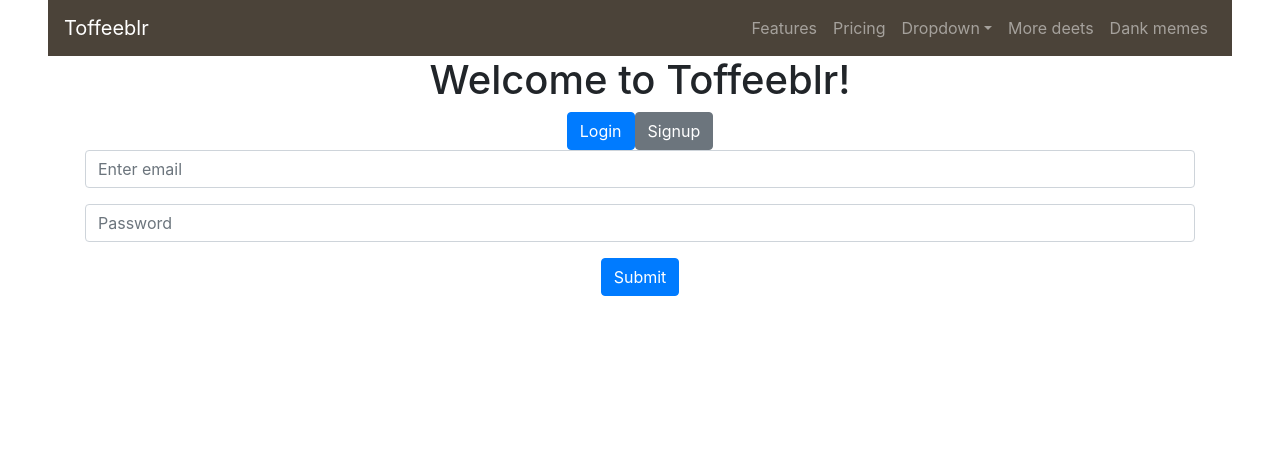
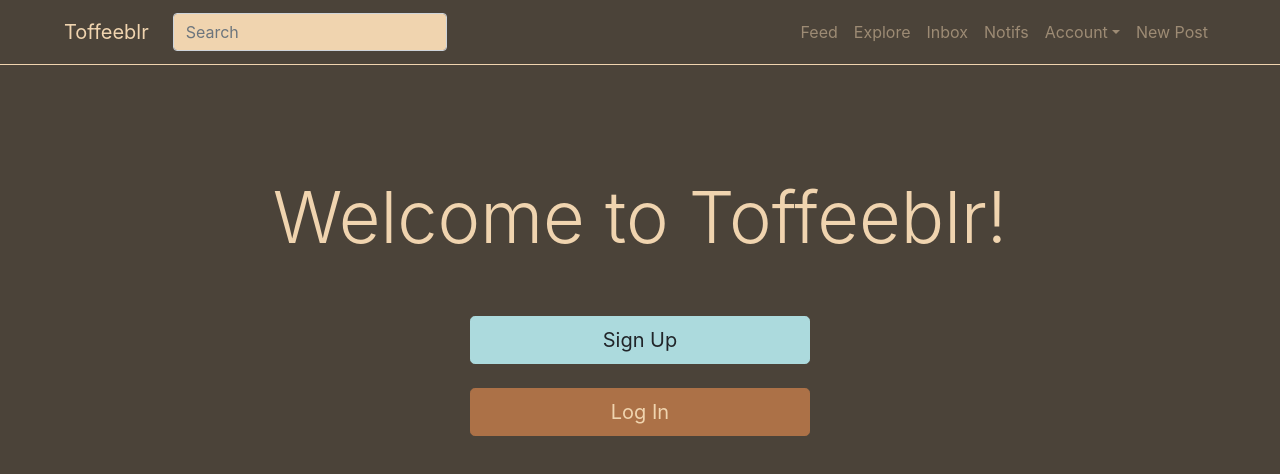
Before and after one commit to kaisucode/toffeeblr-frontend, a React (Create React App) app: page / in a window 1280 px wide. Shown: the top 474 px of the page. Built offline with nearby package versions, Linux system fonts and the light colour scheme.

Commit message:
Homepage, signup and login views, header, color palette

```diff
--- a/src/App.js
+++ b/src/App.js
@@ -1,49 +1,31 @@
-import logo from './logo.svg';
-import './styles/App.scss';
-
 import React, { Component } from 'react';
 import { Route } from 'react-router-dom';
+
+import Homepage from './views/Homepage';
 import Login from './views/Login';
 import Signup from './views/Signup';
 
 import { Container, Button, Col, Row } from 'react-bootstrap';
-import Navigation from './components/Navigation'
 import ToffeeblrHeader from './components/ToffeeblrHeader';
+import './styles/App.scss';
 
 function App() {
   return (
     <div className="App">
 
       <ToffeeblrHeader />
-      {
-      // <header className="App-header">
-      //   <img src={logo} className="App-logo" alt="logo" />
-      //   <p>
-      //     Edit <code>src/App.js</code> and save to reload.
-      //   </p>
-      //   <a
-      //     className="App-link"
-      //     href="https://reactjs.org"
-      //     target="_blank"
-      //     rel="noopener noreferrer"
-      //   >
-      //     Learn React
-      //   </a>
-      // </header>
-      }
-
       <Container>
         <Row className="row">
           <Col xs={12}>
-            <h1>Welcome to Toffeeblr!</h1>
 
-            <Navigation />
-            <Route exact path="/" component={Login} />
+            <Route exact path="/" component={Homepage} />
+            <Route exact path="/login" component={Login} />
             <Route exact path="/signup" component={Signup} />
 
           </Col>
         </Row>
       </Container>
+
     </div>
   );
 }
--- a/src/components/Navigation.js
+++ /dev/null
@@ -1,16 +0,0 @@
-import React from 'react';
-import { Link } from 'react-router-dom';
-
-export default function Navigation() {
-  return (
-    <div>
-      <Link className="btn btn-primary" to="/">
-        Login
-      </Link>
-
-      <Link className="btn btn-secondary" to="/signup">
-        Signup
-      </Link>
-    </div>
-  );
-}
--- a/src/components/ToffeeblrHeader.js
+++ b/src/components/ToffeeblrHeader.js
@@ -1,55 +1,40 @@
-import logo from './../logo.svg';
 import React from 'react';
 import {
   Navbar, Nav, NavDropdown,
-  Container, Button } from 'react-bootstrap';
+  Form, FormControl,
+  Container, Button
+} from 'react-bootstrap';
 
 export default function ToffeeblrHeader() {
   return (
-    <div>
+    <div className="border-bottom border-light">
+      <Navbar collapseOnSelect className="mx-5 my-1" variant="dark" expand="lg">
 
-      <Navbar collapseOnSelect className="mx-5" expand="lg" bg="dark" variant="dark">
-        {
-          // <Navbar collapseOnSelect className="mx-5" expand="lg" bg="dark" variant="dark">
-        }
-
-        <Navbar.Brand href="#home">Toffeeblr</Navbar.Brand>
+        <Navbar.Brand href="/">Toffeeblr</Navbar.Brand>
+        <Form inline>
+          <FormControl type="text" placeholder="Search" className="ml-2" />
+        </Form>
         <Navbar.Toggle aria-controls="responsive-navbar-nav" />
 
         <Navbar.Collapse id="responsive-navbar-nav">
           <Nav className="ml-auto">
-            <Nav.Link href="#features">Features</Nav.Link>
-            <Nav.Link href="#pricing">Pricing</Nav.Link>
-            <NavDropdown title="Dropdown" id="collasible-nav-dropdown">
-              <NavDropdown.Item href="#action/3.1">Action</NavDropdown.Item>
-              <NavDropdown.Item href="#action/3.2">Another action</NavDropdown.Item>
-              <NavDropdown.Item href="#action/3.3">Something</NavDropdown.Item>
+            <Nav.Link href="#feed">Feed</Nav.Link>
+            <Nav.Link href="#explore">Explore</Nav.Link>
+            <Nav.Link href="#inbox">Inbox</Nav.Link>
+            <Nav.Link href="#notifs">Notifs</Nav.Link>
+            <NavDropdown title="Account" id="collasible-nav-dropdown">
+              <NavDropdown.Item href="#action/3.1">Likes</NavDropdown.Item>
+              <NavDropdown.Item href="#action/3.2">Following</NavDropdown.Item>
+              <NavDropdown.Item href="#action/3.3">Settings</NavDropdown.Item>
               <NavDropdown.Divider />
-              <NavDropdown.Item href="#action/3.4">Separated link</NavDropdown.Item>
+              <NavDropdown.Item href="#action/3.3">Posts</NavDropdown.Item>
+              <NavDropdown.Item href="#action/3.4">Followers</NavDropdown.Item>
             </NavDropdown>
-          </Nav>
-          <Nav>
-            <Nav.Link href="#deets">More deets</Nav.Link>
-            <Nav.Link eventKey={2} href="#memes">
-              Dank memes
-            </Nav.Link>
+            <Nav.Link href="#newpost">New Post</Nav.Link>
           </Nav>
         </Navbar.Collapse>
+        <br style={{color: "#4b4339" }}/>
       </Navbar>
-
-
-      {
-        // <img style={styles.logo} src={logo} alt="logo" />
-      // <div style={styles.square}>
-      //   hi
-      // </div>
-      // Header
-
-      // <Container>
-      //   hi
-      // </Container>
-      }
-
     </div>
   );
 }
--- a/src/styles/App.scss
+++ b/src/styles/App.scss
@@ -1,12 +1,32 @@
+
+$maple: #ac7147;
+$brown: #6C4B34;
+$cream: #f0d4af;
+$grey: #4b4339;
+
+$coffee: #C5A680;
+$gold: #AC8759;
+$mahogany: #BF675A;
+// $: #e3ae69;
+
+$babyblue: #ACDADD;
 
 $theme-colors: (
-	"dark": #4b4339,
+	"primary": $maple,
+	"secondary": $brown,
+	"success": $babyblue,
+	"light": $cream,
+	"dark": $grey,
+);
 
-	"cream": #f0d4af,
-	"maple": #ac7147,
-	// "dark": #e3ae69,
-	// "dark": #AC8759,
-);
+$white: $cream;
+$black: $grey;
+
+$body-color: $cream;
+$body-bg: $grey;
+
+// $link-hover-decoration: none;
+// $hr-border-color: #000;
 
 @import "./App.css";
 @import "~bootstrap/scss/bootstrap";
--- /dev/null
+++ b/src/views/Homepage.js
@@ -0,0 +1,38 @@
+import React from 'react';
+import { NavLink } from 'react-router-dom';
+import {
+  Form,
+  Button,
+  Container,
+  Row,
+  Col
+} from 'react-bootstrap';
+
+export default function Homepage() {
+  return (
+    <div style={{ display: "flex", alignItems: "center", justifyContent: "center", height: "60vh", width: "100%" }}>
+      <Container>
+        <h1 class="display-3">Welcome to Toffeeblr!</h1>
+        <br/><br/>
+
+        <Row className="justify-content-lg-center">
+          <Col md={{ span: 4, offset: 0 }}>
+            <NavLink to="/signup">
+              <Button size="lg" variant="success" block>
+                Sign Up
+              </Button>
+            </NavLink>
+
+            <br/>
+
+            <NavLink to="/login">
+              <Button size="lg" variant="primary" block>
+                Log In
+              </Button>
+            </NavLink>
+          </Col>
+        </Row>
+      </Container>
+    </div>
+  );
+}
--- a/src/views/Login.js
+++ b/src/views/Login.js
@@ -1,22 +1,46 @@
 import React from 'react';
-import { Form, Button } from 'react-bootstrap';
+import { NavLink, Link } from 'react-router-dom';
+import {
+  Form,
+  Button,
+  Container,
+  Row,
+  Col
+} from 'react-bootstrap';
 
 export default function Login() {
   return (
-    <div>
+    <div style={{ display: "flex", alignItems: "center", justifyContent: "center", height: "70vh", width: "100%" }}>
+      <Container>
 
         <Form>
-        <Form.Group controlId="formBasicEmail">
-          <Form.Control type="email" placeholder="Enter email" />
+          <Row className="justify-content-md-center">
+            <Col md={{ span: 4, offset: 0 }}>
+              <Form.Group controlId="formBasicUsername">
+                <Form.Control type="text" placeholder="Enter username" />
               </Form.Group>
+            </Col>
+          </Row>
 
+          <Row className="justify-content-md-center">
+            <Col md={{ span: 4, offset: 0 }}>
               <Form.Group controlId="formBasicPassword">
                 <Form.Control type="password" placeholder="Password" />
               </Form.Group>
-        <Button variant="primary" type="submit">
-          Submit
+            </Col>
+          </Row>
+
+          <Row className="justify-content-md-center">
+            <Col md={{ span: 4, offset: 0 }}>
+              <NavLink to="/login">
+                <Button variant="primary" block>
+                  Login
                 </Button>
+              </NavLink>
+            </Col>
+          </Row>
         </Form>
+      </Container>
 
     </div>
   );
```
Also changed, not shown: src/components/ToffeeblrHeader.css (deleted, +0 -22 lines), 2 other files (tests, documents, lock files or other folders). Lines whose indentation alone changed are shown as unchanged.
